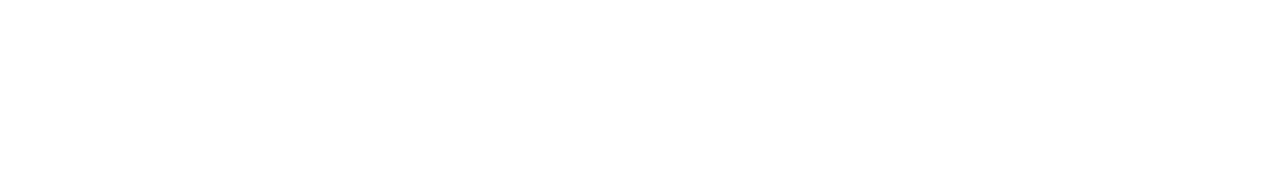
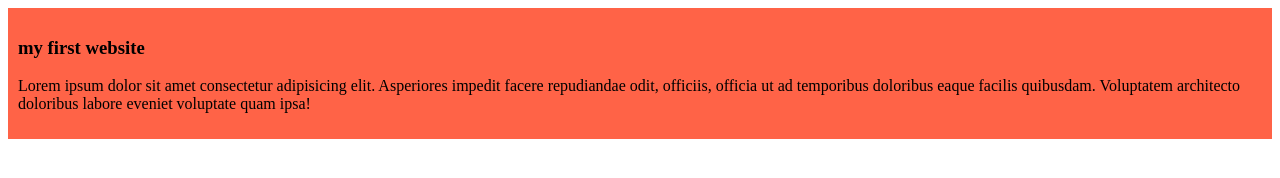
Before and after one commit to afsar123851/my-simple-website, a plain HTML site: page index.html in a window 1280 px wide. Drawn offline with Linux system fonts and the light colour scheme.

Commit message:
added the first blog

```diff
--- a/index.html
+++ b/index.html
@@ -4,8 +4,13 @@
     <meta charset="UTF-8">
     <meta name="viewport" content="width=device-width, initial-scale=1.0">
     <title>my simple website</title>
+    <link rel="stylesheet" href="styles/blog.css">
 </head>
 <body>
+    <div>
+        <h3>my first website</h3>
+        <p>Lorem ipsum dolor sit amet consectetur adipisicing elit. Asperiores impedit facere repudiandae odit, officiis, officia ut ad temporibus doloribus eaque facilis quibusdam. Voluptatem architecto doloribus labore eveniet voluptate quam ipsa!</p>
+    </div>
 
 </body>
 </html>
--- /dev/null
+++ b/styles/blog.css
@@ -0,0 +1,4 @@
+div{
+    background-color: tomato;
+    padding:10px;
+}
```
